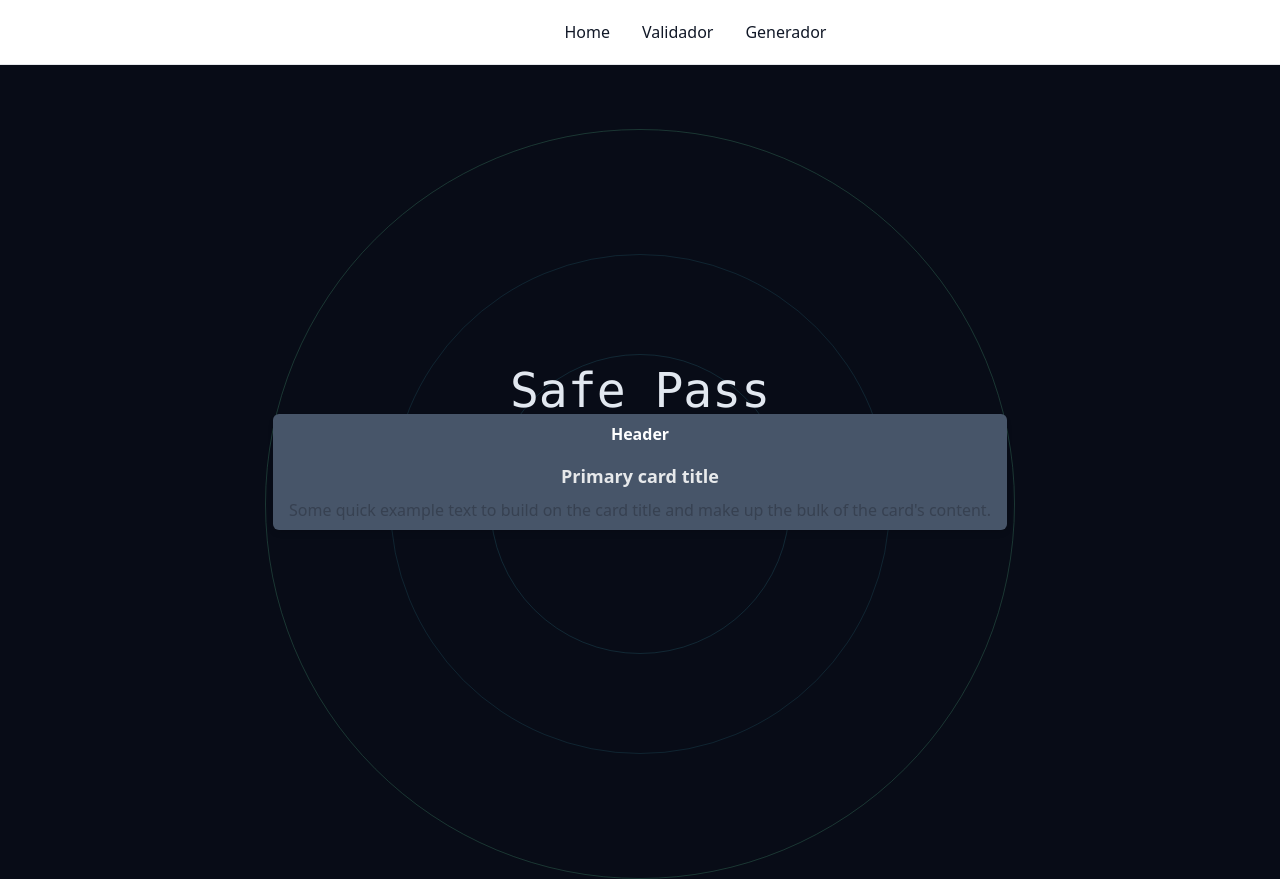
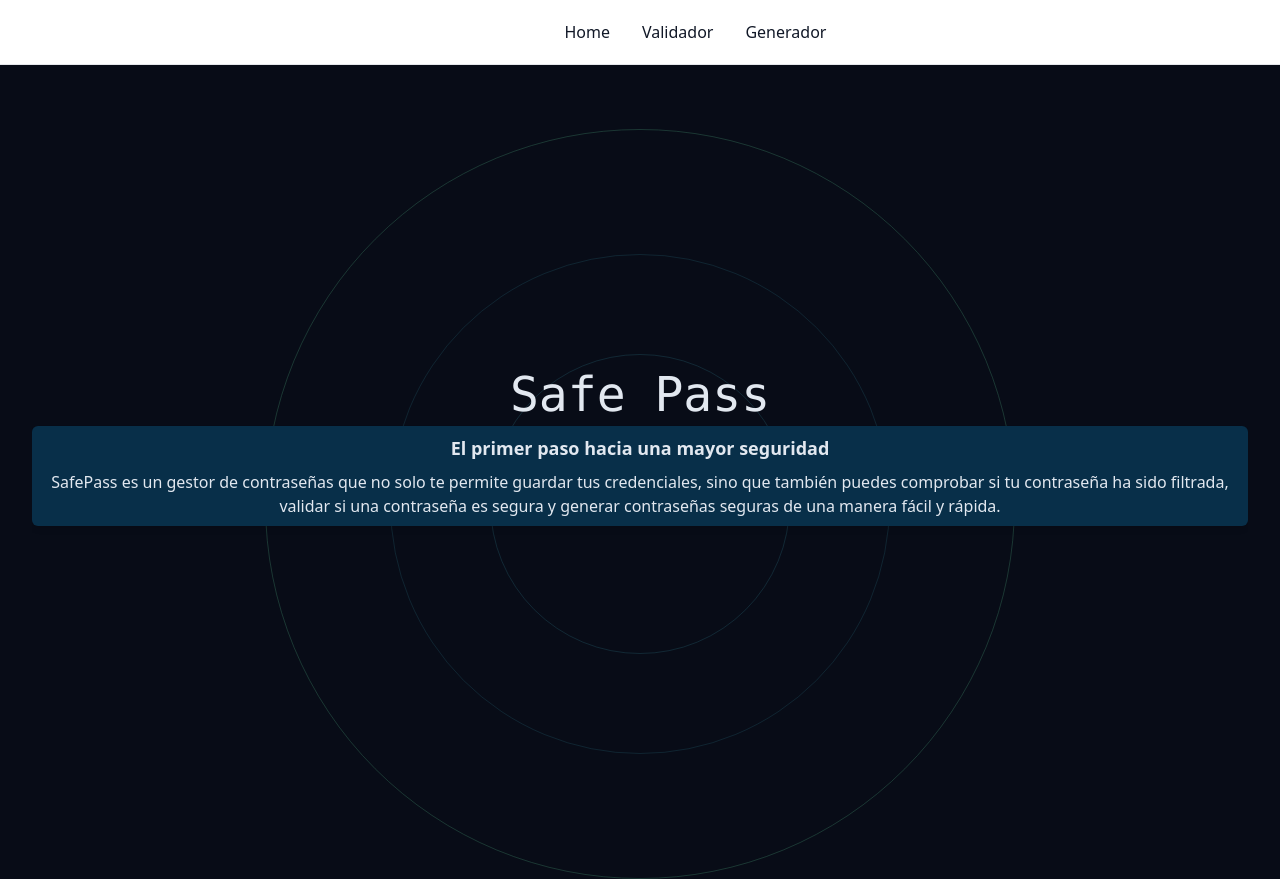
Before and after one commit to A13xMtzL/SafePassApplication, a React (Vite) app in the folder safe_pass_front/: page / in a window 1280 px wide. Built offline with nearby package versions, Linux system fonts and the light colour scheme.

Commit message:
Intento de cambio del Home

```diff
--- a/safe_pass_front/src/pages/Home.jsx
+++ b/safe_pass_front/src/pages/Home.jsx
@@ -3,14 +3,14 @@
 export default function Home() {
   return (
     <div>
-      <h1 className="font-mono text-5xl text-slate-200">Safe Pass</h1>
-      <div className="max-w-20rem overflow-hidden rounded-md bg-slate-600 shadow-md">
-        <div className="bg-primary px-4 py-2 font-bold text-white">Header</div>
+      <h1 className="font-mono text-5xl text-slate-200 pb-2">Safe Pass</h1>
+      <div className="max-w-20rem overflow-hidden rounded-md bg-sky-950 shadow-md">
         <div className="px-4 py-2">
-          <h4 className="mb-2 text-lg font-bold">Primary card title</h4>
-          <p className="text-gray-700">
-            Some quick example text to build on the card title and make up the
-            bulk of the card&apos;s content.
+          <h4 className="mb-2 text-lg font-bold text-slate-200">El primer paso hacia una mayor seguridad</h4>
+          <p className="text-slate-200">
+            SafePass es un gestor de contraseñas que no solo te permite guardar tus credenciales, sino que también
+            puedes comprobar si tu contraseña ha sido filtrada, validar si una contraseña es segura
+            y generar contraseñas seguras de una manera fácil y rápida.
           </p>
         </div>
       </div>
```
